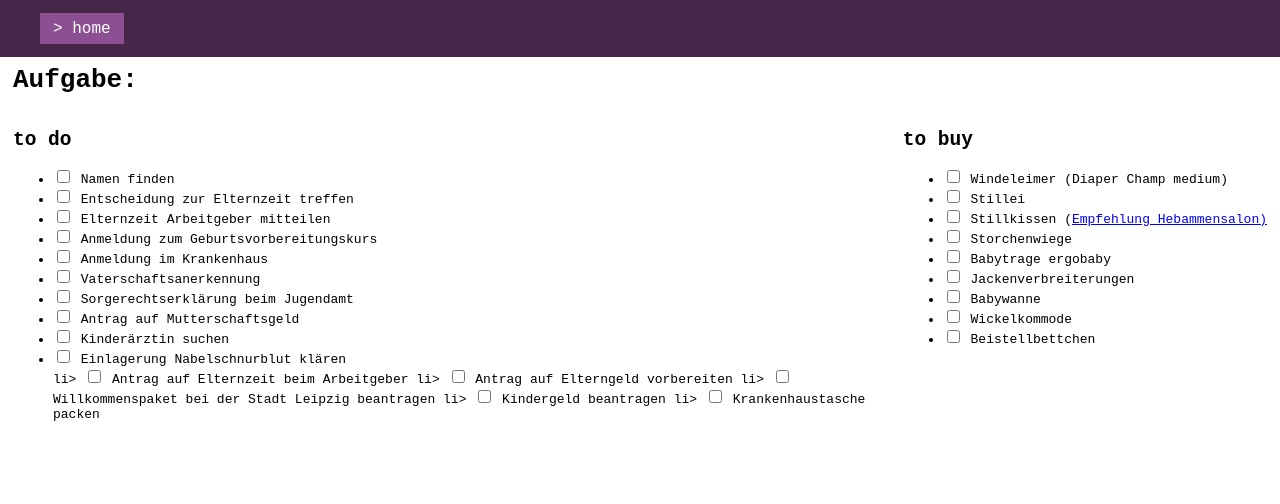
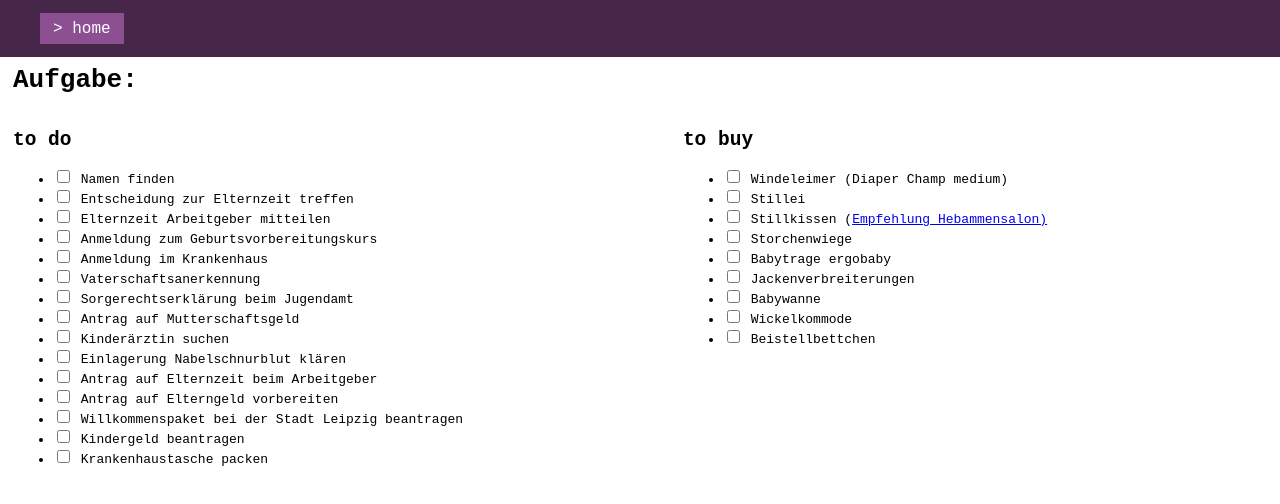
Before and after one commit to develowlper/kleinz, a website: page docs/todo.html in a window 1280 px wide. Drawn offline with Linux system fonts and the light colour scheme.

Commit message:
korrektur

```diff
--- a/docs/todo.html
+++ b/docs/todo.html
@@ -62,23 +62,23 @@
               <input id="nabelschnurblut" type="checkbox" />
               <label html-for="nabelschnurblut">Einlagerung Nabelschnurblut klären</label>
             </li>
-            li>
+            <li>
               <input id="elternzeitantrag" type="checkbox" />
               <label html-for="elternzeitantrag">Antrag auf Elternzeit beim Arbeitgeber</label>
             </li>
-            li>
+            <li>
               <input id="elterngeldantrag" type="checkbox" />
               <label html-for="elterngeldantrag">Antrag auf Elterngeld vorbereiten</label>
             </li>
-            li>
+            <li>
               <input id="willkommen" type="checkbox" />
               <label html-for="willkommen">Willkommenspaket bei der Stadt Leipzig beantragen</label>
             </li>
-            li>
+            <li>
               <input id="kindergeld" type="checkbox" />
               <label html-for="kindergeld">Kindergeld beantragen</label>
             </li>
-            li>
+            <li>
               <input id="krankenhaustasche" type="checkbox" />
               <label html-for="krankenhaustasche">Krankenhaustasche packen</label>
             </li>
```
